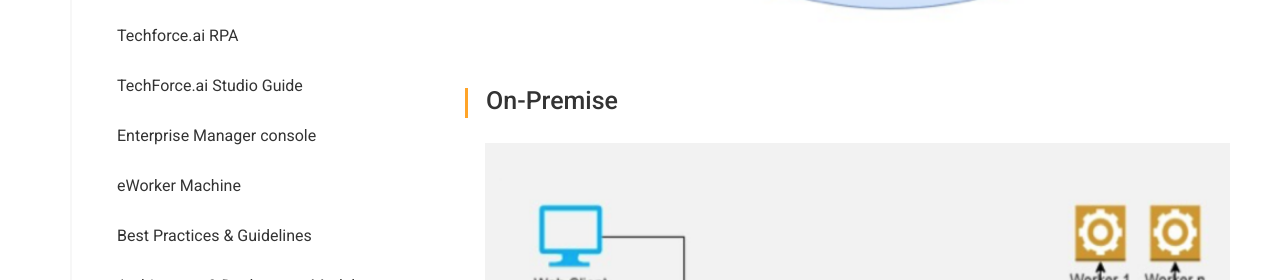
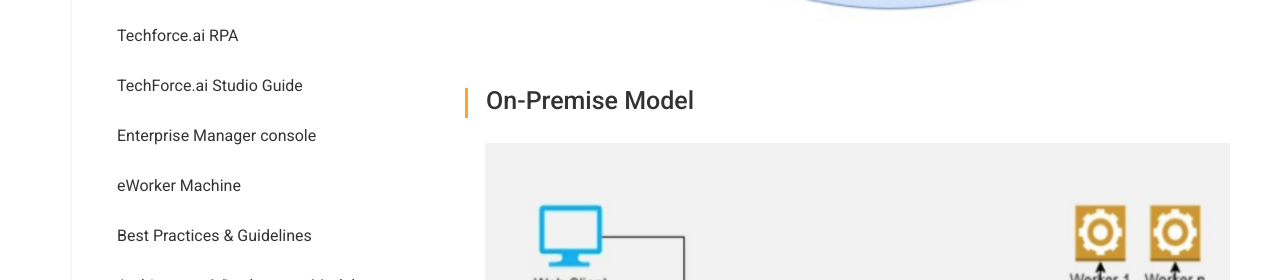
Before and after one commit to digitamizers/Documentation, a Jekyll site: the page built from index.md, in a window 1280 px wide and 900 px high, scrolled down 103012 px. Shown: the part 174-454 px from the top of the window. Built offline with Jekyll 4.4.1, drawn with Linux system fonts in a browser that asks for light colours.

Commit message:
neihekee

```diff
--- a/_layouts/default.html
+++ b/_layouts/default.html
@@ -597,7 +597,7 @@
                                             <li id="ActionLibrary"><a id="actionlibrary-expand" class="child 2" href="#Action"><span class="numbers"></span> Action Library</a>
                                               <ul id="actionlibrary-ul">
                                                 <li style="margin-left:10px;"><a class="child 2" href="#Stage"><span class="numbers"></span> <span style="margin-left:5px;">Stage</span></a></li>
-                                                        <li id="DesktopAutomation" style="margin-left:10px;"><a id="desktopautomation-expand" class="child 2" href="#DesktopAutomation"><span class="numbers"></span> <span style="margin-left:5px;">Desktop Automation</span></a>
+                                                        <li id="Desktop" style="margin-left:10px;"><a id="desktopautomation-expand" class="child 2" href="#DesktopAutomation"><span class="numbers"></span> <span style="margin-left:5px;">Desktop Automation</span></a>
                                                         <ul id="desktopautomation-ul">
                                                         <li style="margin-left:20px;"><a class="child 2" href="#Keyboard"><span class="numbers"></span> <span style="margin-left:15px;">Keyboard Shortcuts</span></a></li>
                                                         <li style="margin-left:20px;"><a class="child 2" href="#Drag"><span class="numbers"></span> <span style="margin-left:15px;">Drag and Drop</span></a></li>
@@ -2791,7 +2791,7 @@
 
                           </div>
                           <div id="OnPremise" class="page-section">
-                            <h4><span class="numbers"></span> On-Premise</h4>
+                            <h4><span class="numbers"></span> On-Premise Model</h4>
                               <img src="{{ '/assets/images/doc-img89.png' | relative_url }}"alt="image" class="topImg" style="margin-left:20px;margin-top:10px;margin-bottom:10px;">
                           </div>
 
```
